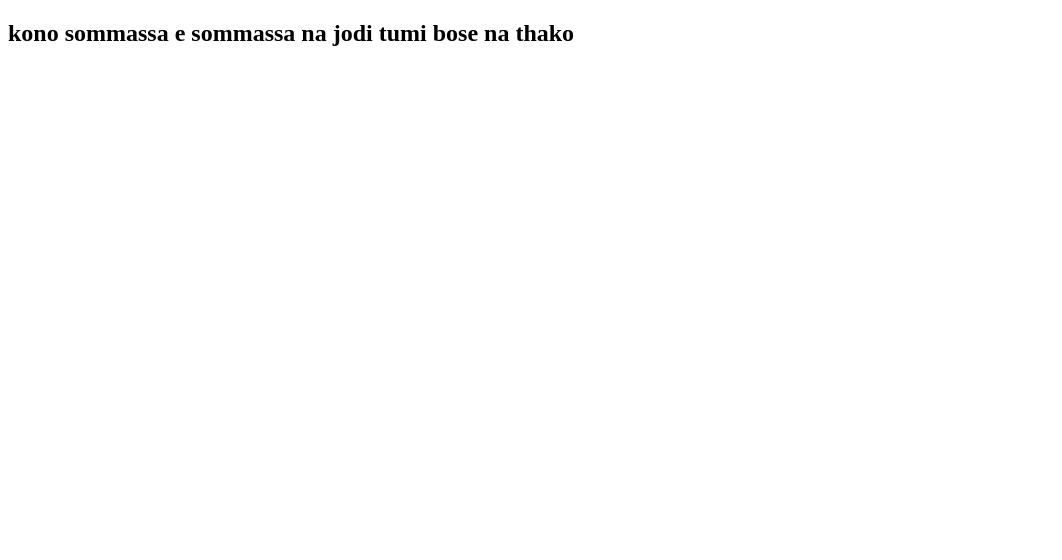
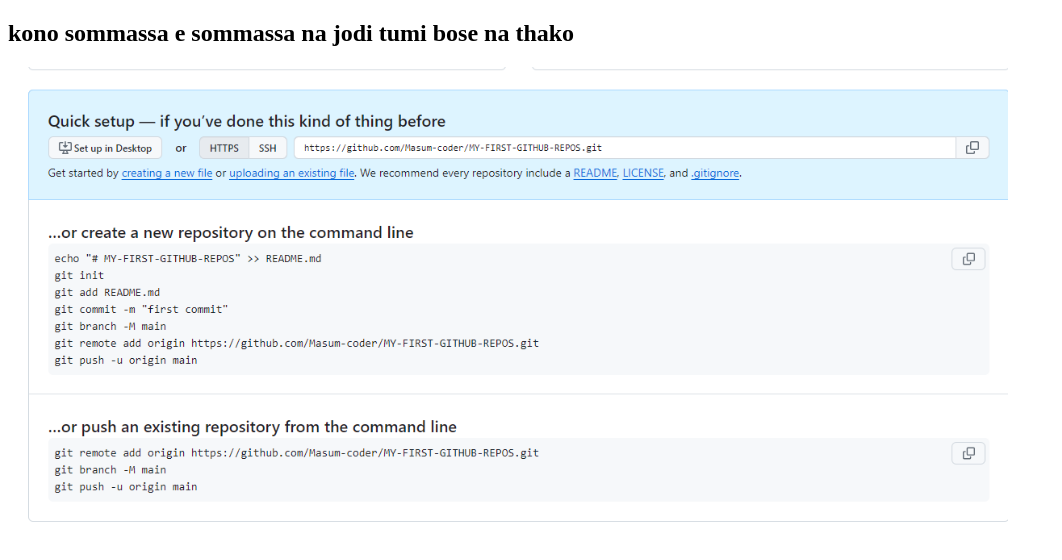
Before and after one commit to Masum-coder/problem-will-never-last, a plain HTML site: page Index.html in a window 1280 px wide. Shown: the whole page, without its empty margins (0-1062 px from the left). Drawn offline with Linux system fonts and the light colour scheme.

Commit message:
added the image

```diff
--- a/Index.html
+++ b/Index.html
@@ -7,5 +7,6 @@
 </head>
 <body>
     <h2>kono sommassa e sommassa na jodi tumi bose na thako</h2>
+    <img width="1000px" src="Images/Capture.PNG" alt="">
 </body>
 </html>
```
Also changed, not shown: Images/Capture.PNG (added).
